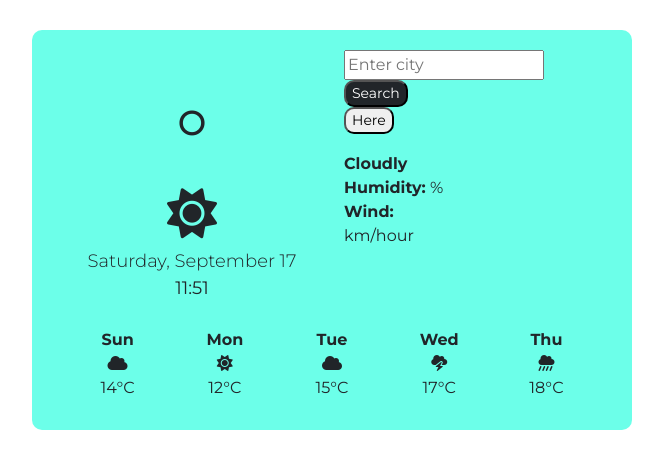
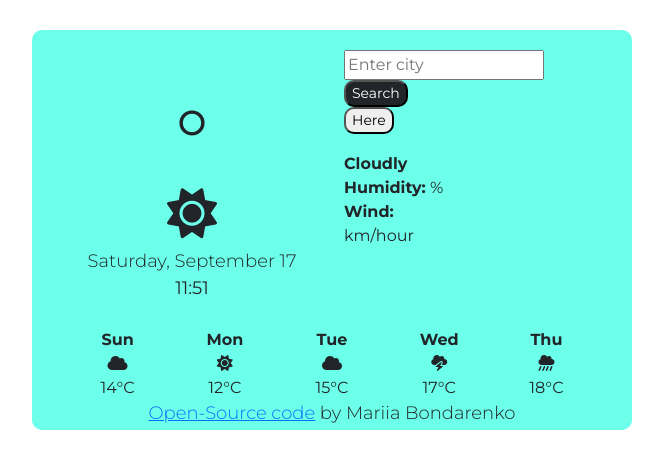
Before and after one commit to RiseMary/Weather-app, a plain HTML site: page index.html in a window 1280 px wide. Shown: the whole page, without its empty margins (308-971 px from the left). Drawn offline with nearby package versions, Linux system fonts and the light colour scheme; files that its build step writes are made by us from their sources; no server answers; files whose address does not match are found by name.

Commit message:
Add source information

```diff
--- a/index.html
+++ b/index.html
@@ -95,4 +95,7 @@
 </div>
 
 <script src="src/index.js"></script>
+<p>
+      <a href="https://github.com/RiseMary/Weather-app">Open-Source code</a> by Mariia Bondarenko
+    </p>
   </body>
```
